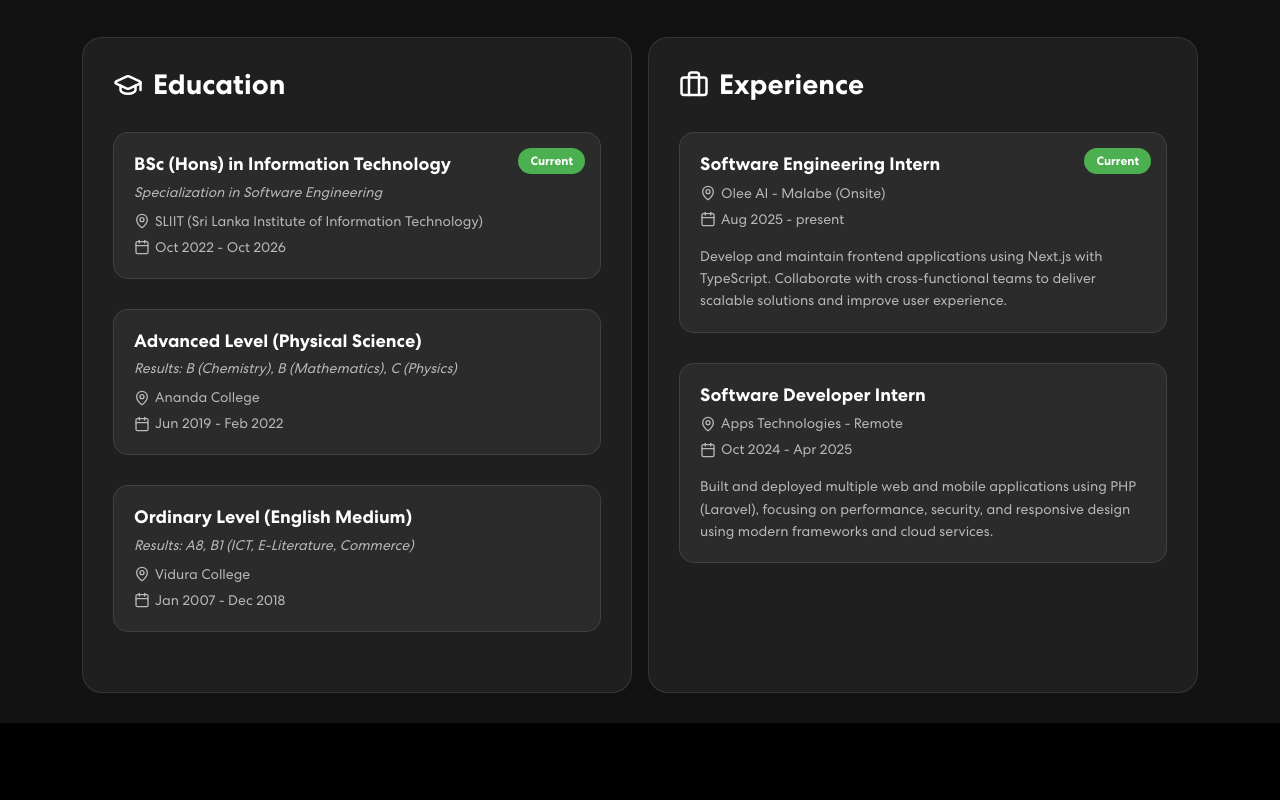
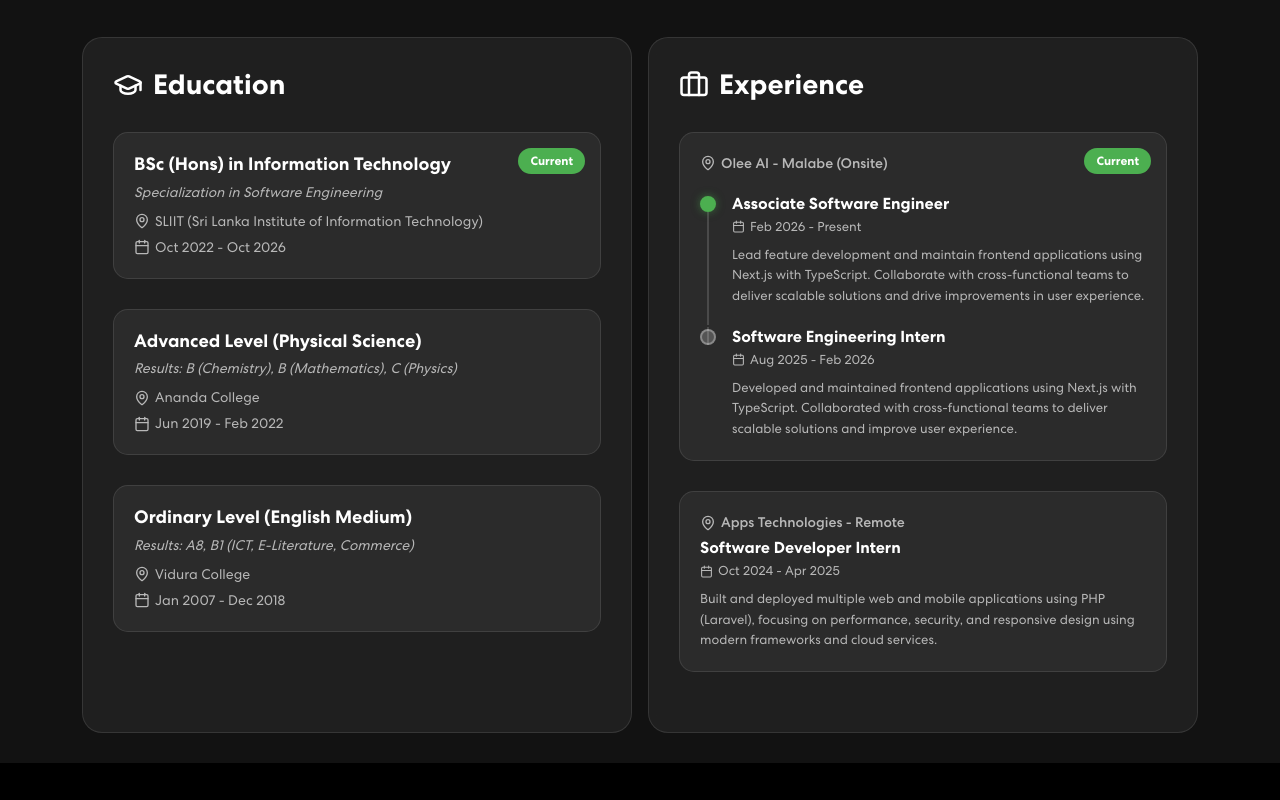
Before and after one commit to ranugasenadeera/personal-portfolio, a React (Create React App) app: page / in a window 1280 px wide. Shown: the part 1620-2420 px from the top of the page. Built offline with nearby package versions, Linux system fonts and the light colour scheme; no server answers.

Commit message:
Updated professional profile

```diff
--- a/src/components/Profile.js
+++ b/src/components/Profile.js
@@ -33,18 +33,34 @@ const Profile = () => {
 
   const experience = [
     {
-      position: "Software Engineering Intern",
       company: "Olee AI - Malabe (Onsite)",
-      period: "Aug 2025 - present",
-      description: "Develop and maintain frontend applications using Next.js with TypeScript. Collaborate with cross-functional teams to deliver scalable solutions and improve user experience.",
-      status: "Current"
+      status: "Current",
+      roles: [
+        {
+          position: "Associate Software Engineer",
+          period: "Feb 2026 - Present",
+          description: "Lead feature development and maintain frontend applications using Next.js with TypeScript. Collaborate with cross-functional teams to deliver scalable solutions and drive improvements in user experience.",
+          current: true
         },
         {
+          position: "Software Engineering Intern",
+          period: "Aug 2025 - Feb 2026",
+          description: "Developed and maintained frontend applications using Next.js with TypeScript. Collaborated with cross-functional teams to deliver scalable solutions and improve user experience.",
+          current: false
+        }
+      ]
+    },
+    {
+      company: "Apps Technologies - Remote",
+      status: "Completed",
+      roles: [
+        {
           position: "Software Developer Intern",
-      company: "Apps Technologies - Remote",
           period: "Oct 2024 - Apr 2025",
           description: "Built and deployed multiple web and mobile applications using PHP (Laravel), focusing on performance, security, and responsive design using modern frameworks and cloud services.",
-      status: "Completed"
+          current: false
+        }
+      ]
     }
   ];
 
@@ -217,44 +233,84 @@ const Profile = () => {
                       Current
                     </div>
                   )}
-                  <h5 style={{
-                    color: '#fff',
-                    fontSize: '18px',
-                    fontWeight: '600',
-                    marginBottom: '8px'
-                  }}>
-                    {exp.position}
-                  </h5>
                   <div style={{
                     display: 'flex',
                     alignItems: 'center',
                     gap: '5px',
-                    marginBottom: '5px'
+                    marginBottom: exp.roles.length > 1 ? '20px' : '5px'
                   }}>
                     <MapPin size={16} style={{ color: '#B8B8B8' }} />
-                    <span style={{ color: '#B8B8B8', fontSize: '14px' }}>
+                    <span style={{ color: '#B8B8B8', fontSize: '14px', fontWeight: '500' }}>
                       {exp.company}
                     </span>
+                  </div>
+
+                  {exp.roles.map((role, roleIndex) => (
+                    <div key={roleIndex} style={{ position: 'relative' }}>
+                      {exp.roles.length > 1 && (
+                        <div style={{
+                          position: 'absolute',
+                          left: '7px',
+                          top: roleIndex === 0 ? '18px' : '0',
+                          bottom: roleIndex === exp.roles.length - 1 ? 'auto' : '0',
+                          height: roleIndex === exp.roles.length - 1 ? '18px' : '100%',
+                          width: '2px',
+                          background: 'rgba(255,255,255,0.15)'
+                        }} />
+                      )}
+                      <div style={{
+                        display: 'flex',
+                        gap: '16px',
+                        marginBottom: roleIndex < exp.roles.length - 1 ? '20px' : '0'
+                      }}>
+                        {exp.roles.length > 1 && (
+                          <div style={{ flexShrink: 0, paddingTop: '2px' }}>
+                            <div style={{
+                              width: '16px',
+                              height: '16px',
+                              borderRadius: '50%',
+                              background: role.current ? '#4CAF50' : 'rgba(255,255,255,0.2)',
+                              border: role.current ? '2px solid #4CAF50' : '2px solid rgba(255,255,255,0.3)',
+                              boxShadow: role.current ? '0 0 8px rgba(76,175,80,0.5)' : 'none',
+                              position: 'relative',
+                              zIndex: 1
+                            }} />
+                          </div>
+                        )}
+                        <div style={{ flex: 1 }}>
+                          <div style={{ display: 'flex', alignItems: 'center', gap: '8px', marginBottom: '4px', flexWrap: 'wrap' }}>
+                            <h5 style={{
+                              color: '#fff',
+                              fontSize: '16px',
+                              fontWeight: '600',
+                              margin: 0
+                            }}>
+                              {role.position}
+                            </h5>
                           </div>
                           <div style={{
                             display: 'flex',
                             alignItems: 'center',
                             gap: '5px',
-                    marginBottom: '15px'
+                            marginBottom: '8px'
                           }}>
-                    <Calendar size={16} style={{ color: '#B8B8B8' }} />
-                    <span style={{ color: '#B8B8B8', fontSize: '14px' }}>
-                      {exp.period}
+                            <Calendar size={13} style={{ color: '#B8B8B8' }} />
+                            <span style={{ color: '#B8B8B8', fontSize: '13px' }}>
+                              {role.period}
                             </span>
                           </div>
                           <p style={{
                             color: '#B8B8B8',
-                    fontSize: '14px',
+                            fontSize: '13px',
                             lineHeight: '1.6',
                             margin: '0'
                           }}>
-                    {exp.description}
+                            {role.description}
                           </p>
+                        </div>
+                      </div>
+                    </div>
+                  ))}
                 </div>
               ))}
             </div>
```
Lines whose indentation alone changed are shown as unchanged.
